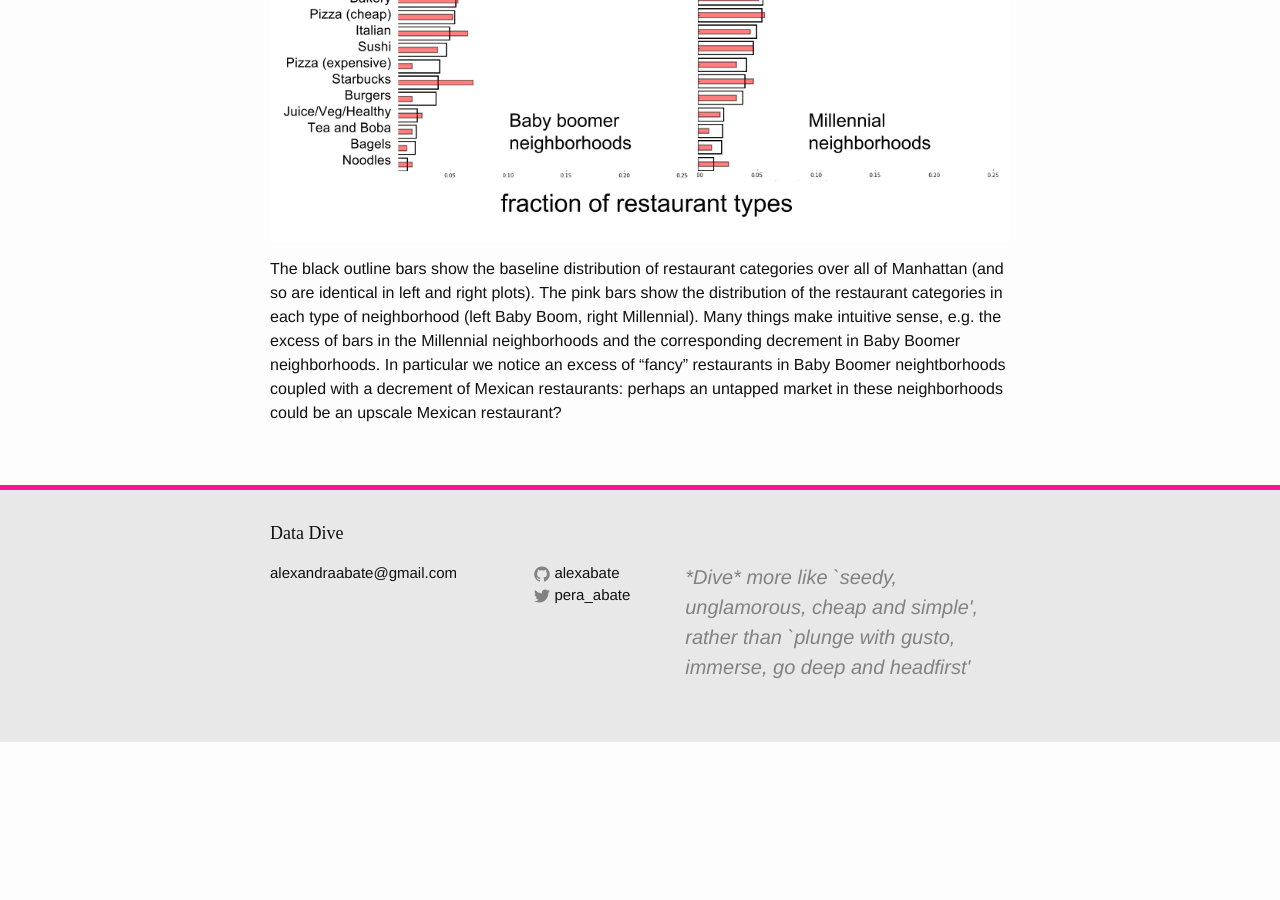
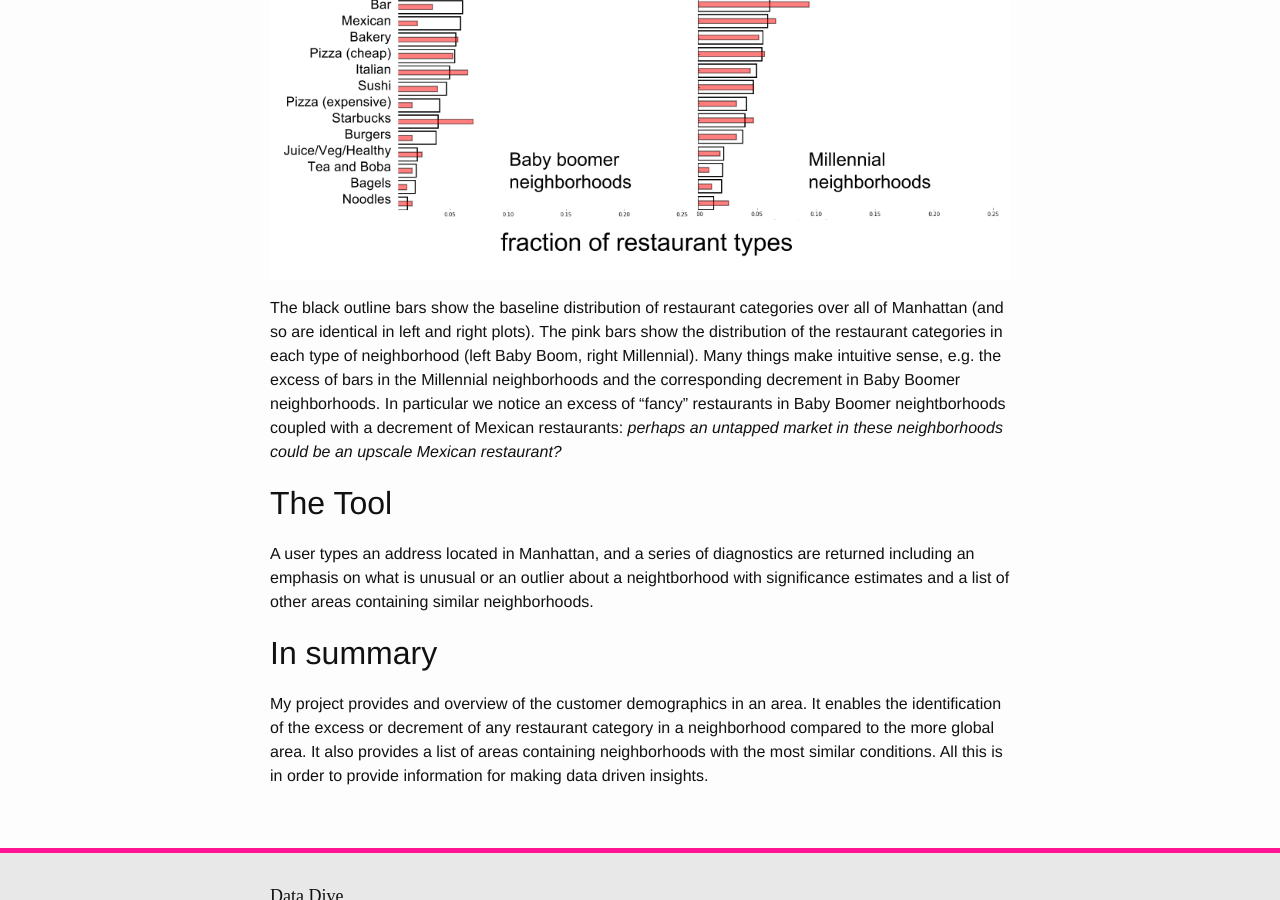
Before and after one commit to alexabate/alexabate.github.io, a Jekyll site: the page built from _posts/2016-10-03-market-insight.md, in a window 1280 px wide and 900 px high, scrolled down 4269 px. Built offline with Jekyll 4.4.1, drawn with Linux system fonts in a browser that asks for light colours; some web fonts are replaced; before the commit the page ends 5011 px from its top, so only the background shows below that; some of the changed text lies outside the part shown.

Commit message:
Update 2016-10-03-market-insight.md

```diff
--- a/_posts/2016-10-03-market-insight.md
+++ b/_posts/2016-10-03-market-insight.md
@@ -7,7 +7,9 @@
 ---
 ## Market Insight: Visualise the potential of NYC restaurant markets
 
-My project was to use [Foursquare](https://foursquare.com/) restaurant comments data and [Census demographics data](http://www.census.gov/data.html) to develop an analytics tool that shows the features of a neighborhood so that a business could decide how/if to enter into the restaurant market there.
+I created the Market Insight tool over a period of three weeks during the [Insight Data Science](www.insightdatascience.com) program.
+
+The project used [Foursquare](https://foursquare.com/) restaurant comments data and [Census demographics data](http://www.census.gov/data.html) to develop an analytics tool that shows the features of a neighborhood so that a business could decide how/if to enter into the restaurant market there.
 
 My approach to this problem, to identify the potential customers and their interests in order to enable an estimation of the market size, is to combine crowdsourced and public data sets of all Manhattan neighborhoods.
 
@@ -73,4 +75,12 @@
 
 ![maps]({{ BASE_PATH }}/images/restos.png)
 
-The black outline bars show the baseline distribution of restaurant categories over all of Manhattan (and so are identical in left and right plots). The pink bars show the distribution of the restaurant categories in each type of neighborhood (left Baby Boom, right Millennial). Many things make intuitive sense, e.g. the excess of bars in the Millennial neighborhoods and the corresponding decrement in Baby Boomer neighborhoods. In particular we notice an excess of "fancy" restaurants in Baby Boomer neightborhoods coupled with a decrement of Mexican restaurants: perhaps an untapped market in these neighborhoods could be an upscale Mexican restaurant?
+The black outline bars show the baseline distribution of restaurant categories over all of Manhattan (and so are identical in left and right plots). The pink bars show the distribution of the restaurant categories in each type of neighborhood (left Baby Boom, right Millennial). Many things make intuitive sense, e.g. the excess of bars in the Millennial neighborhoods and the corresponding decrement in Baby Boomer neighborhoods. In particular we notice an excess of "fancy" restaurants in Baby Boomer neightborhoods coupled with a decrement of Mexican restaurants: *perhaps an untapped market in these neighborhoods could be an upscale Mexican restaurant?*
+
+## The Tool
+
+A user types an address located in Manhattan, and a series of diagnostics are returned including an emphasis on what is unusual or an outlier about a neightborhood with significance estimates and a list of other areas containing similar neighborhoods.
+
+## In summary
+
+My project provides and overview of the customer demographics in an area. It enables the identification of the excess or decrement of any restaurant category in a neighborhood compared to the more global area. It also provides a list of areas containing neighborhoods with the most similar conditions. All this is in order to provide information for making data driven insights.
```
